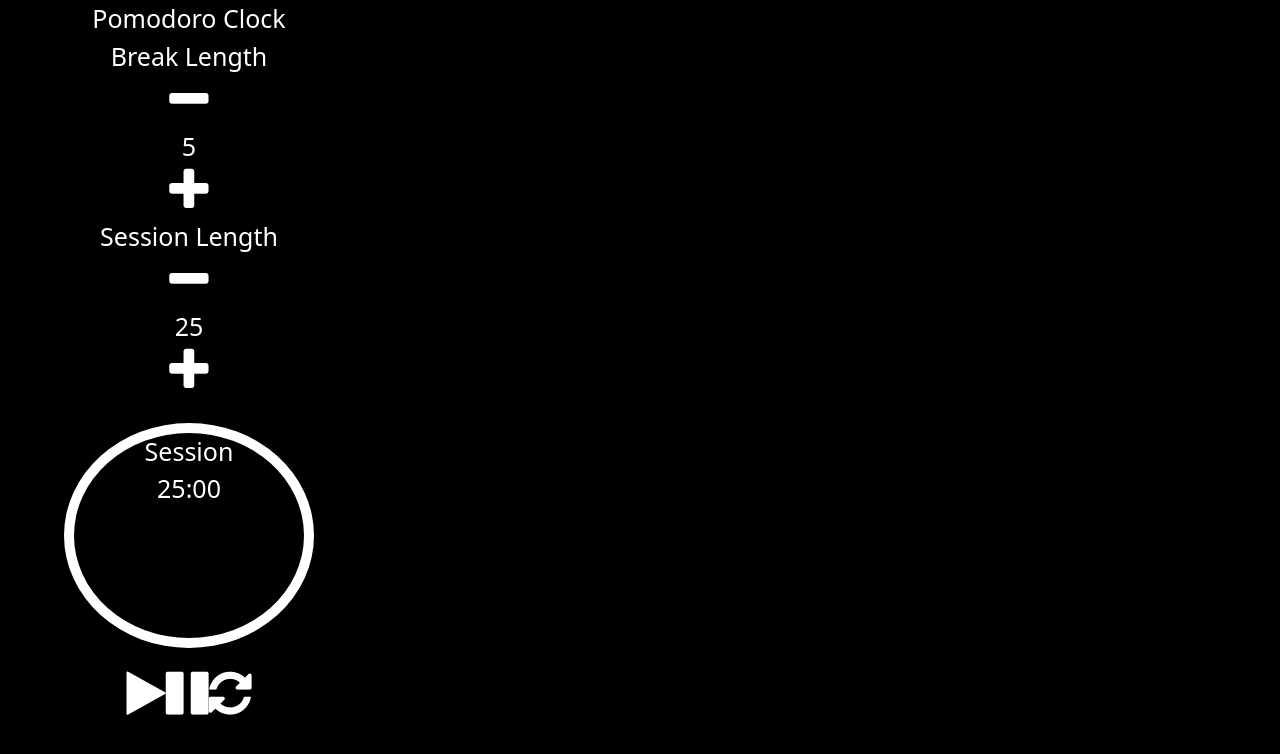
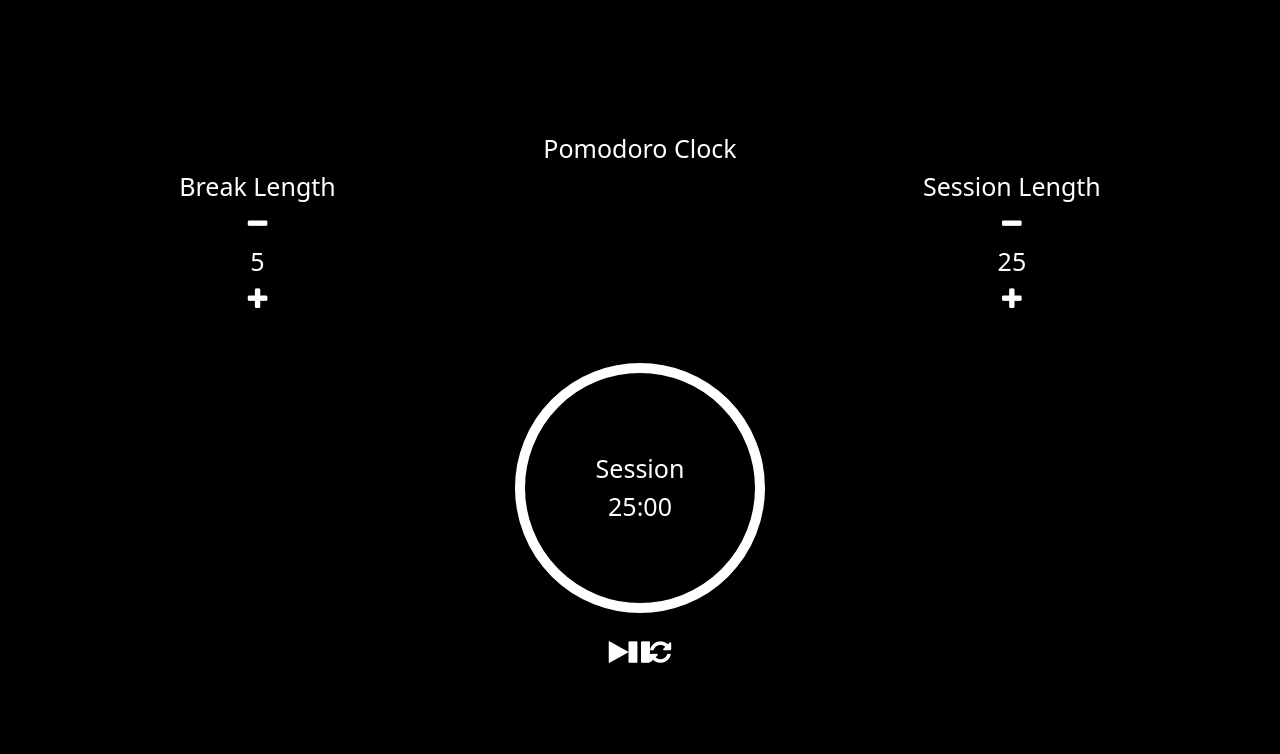
Before and after one commit to tienphat2101/SG-lastest, a React (Vite) app in the folder frontend/: page /pomodoro in a window 1280 px wide. Shown: the top 754 px of the page. Built offline with nearby package versions, Linux system fonts and the light colour scheme; no server answers.

Commit message:
fix podomoro

```diff
--- a/frontend/src/pages/Pomodoro/Pomodoro.jsx
+++ b/frontend/src/pages/Pomodoro/Pomodoro.jsx
@@ -12,7 +12,7 @@ class TimerLengthControl extends React.Component {
           value="-"
           onClick={this.props.onClick}
         >
-          <i class="fa fa-minus fa-2x"></i>
+          <i className="fa fa-minus"></i>
         </button>
         <div id={this.props.lengthID} className={styles.btnLevel}>
           {this.props.length}
@@ -23,7 +23,7 @@ class TimerLengthControl extends React.Component {
           value="+"
           onClick={this.props.onClick}
         >
-          <i class="fa fa-plus fa-2x"></i>
+          <i className="fa fa-plus"></i>
         </button>
       </div>
     );
@@ -173,6 +173,7 @@ class Timer extends React.Component {
     return (
       <div id={styles.container}>
         <div className={styles.mainTitle}>Pomodoro Clock</div>
+        <div id={styles.controls}>
           <TimerLengthControl
             titleID="break-label"
             minID="break-decrement"
@@ -191,6 +192,7 @@ class Timer extends React.Component {
             onClick={this.setSessionLength}
             length={this.state.sessionLength}
           />
+        </div>
         <div className={styles.timer}>
           <div className={styles.timerWrapper} style={this.state.alarmColor}>
             <div id="timer-label">{this.state.timerType}</div>
@@ -199,11 +201,11 @@ class Timer extends React.Component {
         </div>
         <div className={styles.timerControl}>
           <button id="start_stop" onClick={this.timerControl}>
-            <i className="fa fa-play fa-2x" />
-            <i className="fa fa-pause fa-2x" />
+            <i className="fa fa-play" />
+            <i className="fa fa-pause" />
           </button>
           <button id="reset" onClick={this.reset}>
-            <i className="fa fa-refresh fa-2x" />
+            <i className="fa fa-refresh" />
           </button>
         </div>
         <audio id="beep" preload="auto" src="https://www.soundjay.com/button/sounds/beep-07.mp3" />
--- a/frontend/src/pages/Pomodoro/Pomodoro.module.css
+++ b/frontend/src/pages/Pomodoro/Pomodoro.module.css
@@ -1,12 +1,17 @@
+html, body {
+  margin: 0;
+  padding: 0;
+  width: 100%;
+  height: 100%;
+}
+
 #container {
-  display: -webkit-box;
   display: flex;
-  height: 90vh;
-  -webkit-box-pack: center;
+  flex-direction: column;
+  height: 100vh;
+  width: 100vw;
   justify-content: center;
-  -webkit-box-align: center;
   align-items: center;
-  flex-direction: column;
   background: black;
   color: white;
   font-size: 25px;
@@ -20,9 +25,15 @@
   margin-bottom: 20px;
 }
 
-#container .length-control {
-  width: 250px;
+#controls {
+  display: flex;
+  justify-content: space-between;
+  width: 80%;
   margin-bottom: 20px;
+}
+
+#controls .length-control {
+  width: 200px;
 }
 
 #container button {
@@ -50,10 +61,14 @@
   width: 250px;
   height: 250px;
   border-radius: 100%;
+  display: flex;
+  align-items: center;
+  justify-content: center;
+  position: relative;
 }
 
 #container .timer .timer-wrapper {
-  top: 70%;
+  position: absolute;
 }
 
 #container .timer #time-left {
```
Lines whose indentation alone changed are shown as unchanged.
